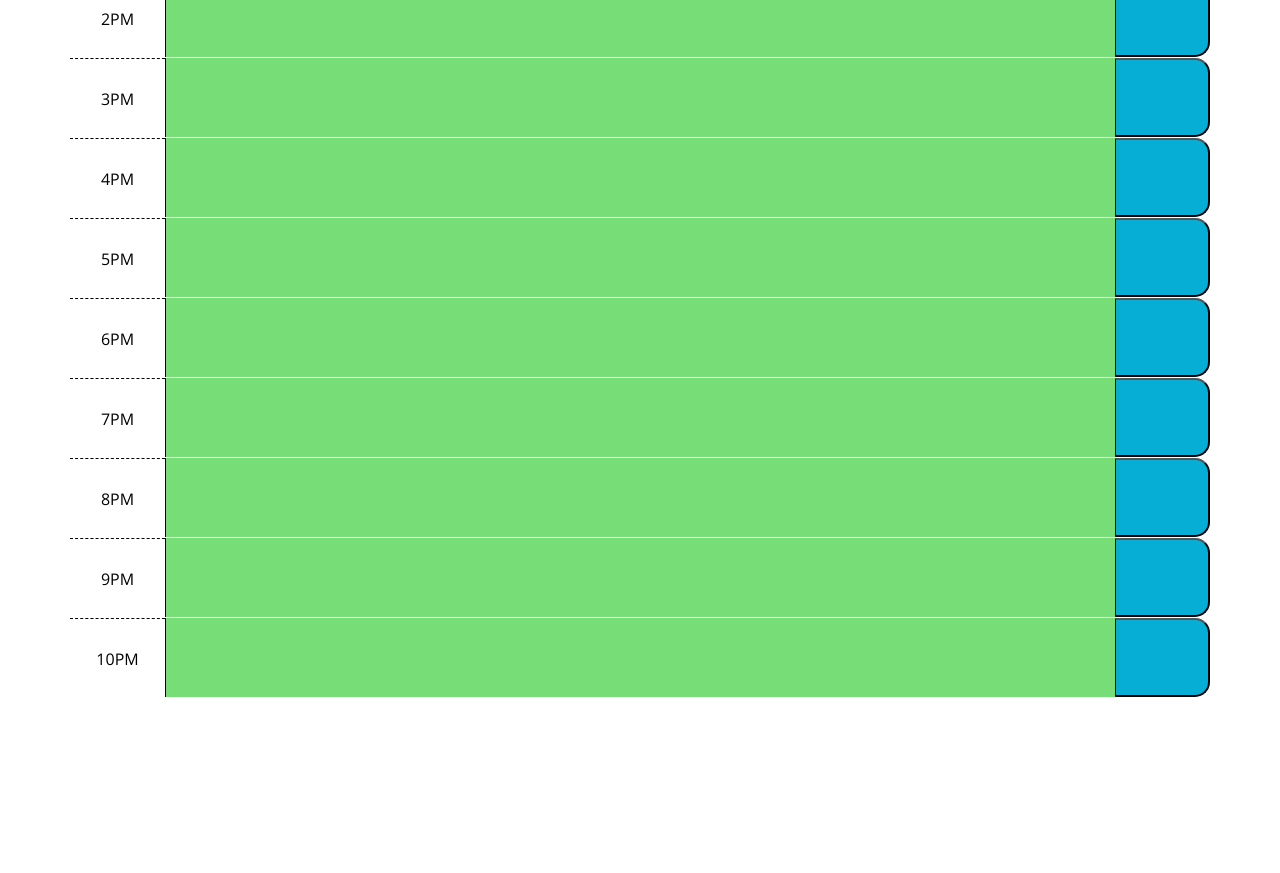
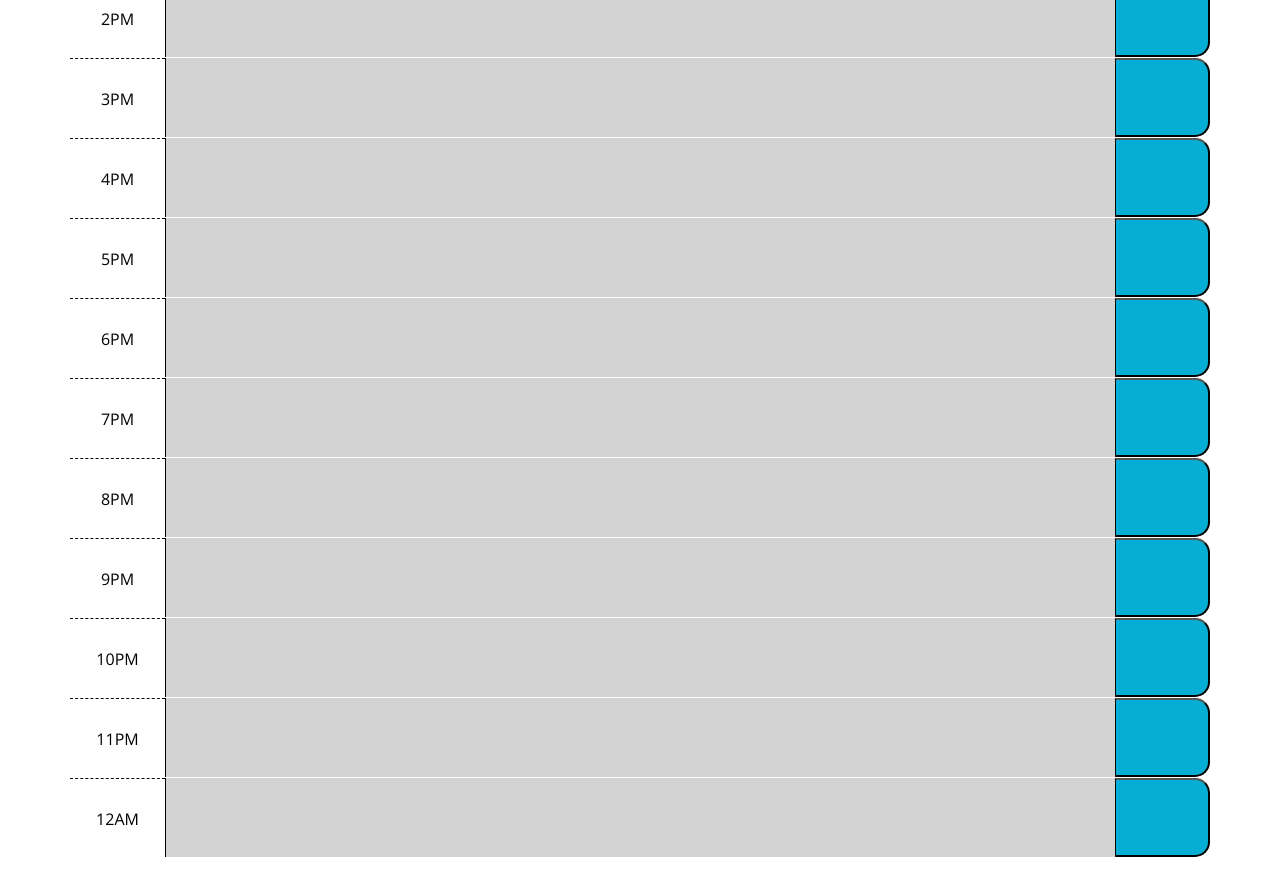
Before and after one commit to T-nyG/work-day-scheduler, a plain HTML site: page index.html in a window 1280 px wide. Shown: the part 740-1613 px from the top of the page. Before the commit the page ends 1453 px from the top, so only its background shows below. Drawn offline with nearby package versions, Linux system fonts and the light colour scheme.

Commit message:
more changes made. not finished. planner doesn't change according to time & save button saves to console but gets deleted on refresh

```diff
--- a/index.html
+++ b/index.html
@@ -183,6 +183,28 @@
                 </i>
             </button>
         </div>
+        <div class="past time-block row">
+            <div class="hour col-lg-1">
+                11PM
+            </div>
+            <textarea class="description col-lg-10">
+            </textarea>
+            <button type="submit" class="saveBtn col-lg-1">
+                <i :hover>
+                </i>
+            </button>
+        </div>
+        <div class="past time-block row">
+            <div class="hour col-lg-1">
+                12AM
+            </div>
+            <textarea class="description col-lg-10">
+            </textarea>
+            <button type="submit" class="saveBtn col-lg-1">
+                <i :hover>
+                </i>
+            </button>
+        </div>
     </div>
 
 
--- a/script.js
+++ b/script.js
@@ -2,35 +2,50 @@ $(document).ready(function() {
     var currentDay = moment().format("dddd MMM Do YYYY");
     $("#currentDay").text("Plan for today's date: " + currentDay);
 
-    var currentTime = moment().format("HH");
+    var currentTime = moment().format("hh");
     console.log(currentTime);
     var timeBlocks = $(".row.time-block");
     console.log(timeBlocks.length);
-    function setCalendar() {
-        for (var i=0; i < timeBlocks.length; i++) {
-            var target = $(timeBlocks[i]);
-            var timeAttr = target.attr("time");
-            console.log(timeAttr);
+    function setWorkDay() {
+        for (var i = 0; i < timeBlocks.length; i++) {
+            var each = $(timeBlocks[i]);
+            var timeAttr = each.attr("time");
             if (currentTime < timeAttr) {
-                target.find(".description").addClass("past");
+                timeBlocks.attr("class", past);
             }
-            else if (currentTime == timeAttr) {
-                target.find(".description").addClass("present");
+            else if (currentTime === timeAttr) {
+                timeBlocks.attr("class", present);
             }
-            else {
-                target.find(".description").addClass("future");
+            else if (currentTime > timeAttr) {
+                timeBlocks.attr("class", future);
             }
-    }}
+    }
+}
 
     $(".saveBtn").on("click", function(event) {
         event.preventDefault();
-        var parent = $(this).prevAll(".description").val();
-        console.log(parent);
-        localStorage.setItem("event", JSON.stringify(parent));
-        $(".description").text("event");
+        var savedPlans = $(this).prevAll(".description").val();
+        console.log(savedPlans);
+        localStorage.setItem("event", JSON.stringify(savedPlans));
+        var getPlans = localStorage.getItem("event");
+        console.log(getPlans);
+
+
+
+
+
+
+
+
+        // var savedPlans = $(this).prevAll(".description").val();
+        // console.log(savedPlans);
+        // localStorage.setItem("event", JSON.stringify(savedPlans));
+        // $(".description").text(savedPlans);
+        // var getPlans = localStorage.getItem(savedPlans)
+
     })
 
-    setCalendar();
+    setWorkDay();
 
 
 
```
